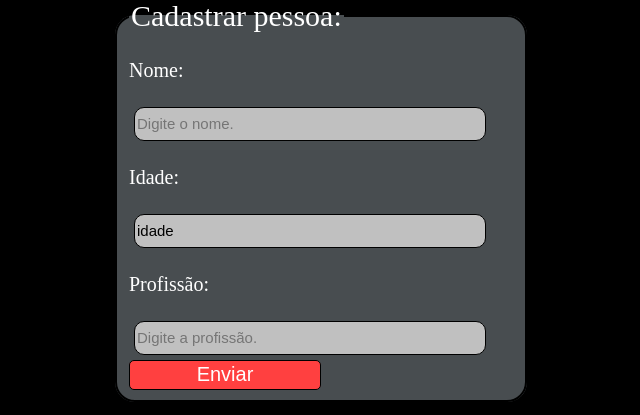
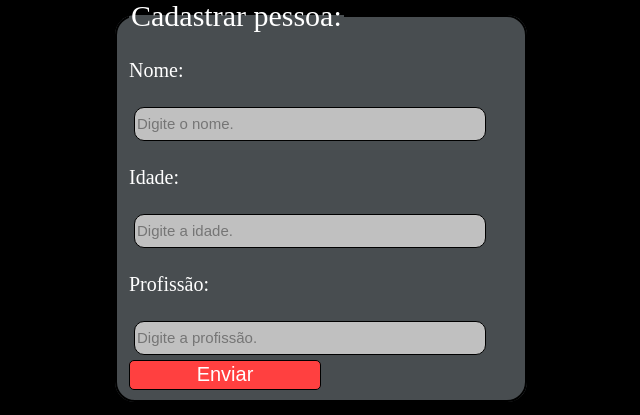
Before and after one commit to EderAmorimIFMS/PTAS_Sequelize-ORM, a Node server app: page /pessoas/criar in a window 1280 px wide. Shown: the part 177-592 px from the top of the page, without its empty margins (493-1133 px from the left). Run offline with Node 20, Linux system fonts and the light colour scheme; some libraries are stand-ins or nearby versions.

Commit message:
Update criar.ejs

```diff
--- a/views/pessoas/criar.ejs
+++ b/views/pessoas/criar.ejs
@@ -19,7 +19,7 @@
     <input type="text" name="nome" placeholder="Digite o nome." class="input-text"/>
 
     <label for="idade"><p>Idade: </p></label>
-    <input type="text" value="idade" placeholder="Digite a idade." class="input-text"/>
+    <input type="text" name="idade" placeholder="Digite a idade." class="input-text"/>
 
     <label for="profissao"><p>Profissão: </p></label>
     <input type="text" name="profissao" placeholder="Digite a profissão." class="input-text"/>
```
